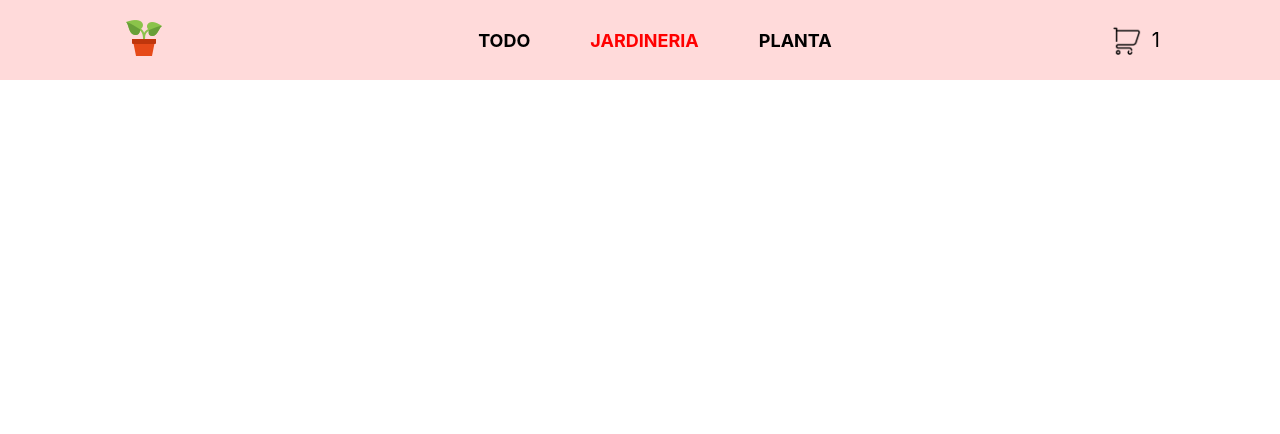
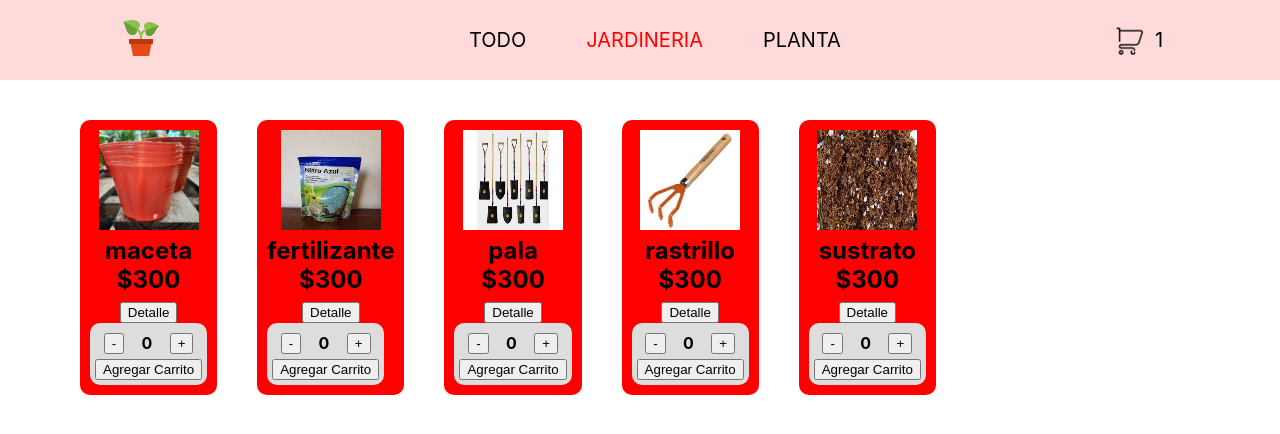
Before and after one commit to Roco210/proyecto-react, a React (Create React App) app: page /category/jardineria in a window 1280 px wide. Shown: the top 434 px of the page. Built offline with nearby package versions, Linux system fonts and the light colour scheme.

Commit message:
pre entregable 2 re entrega+ ricarod javier fernandez

```diff
--- a/src/components/DataBase/DataBase.js
+++ b/src/components/DataBase/DataBase.js
@@ -1,16 +1,17 @@
 
 const DataBase = [
         {id:1,name:'jazmin',category:"planta",price:300, description:'planta de exterior muy grande',stock:5,image:"https://th.bing.com/th/id/R.dd3805ba64d77c6040979ad264b126de?rik=sLa5TJ9LBRzwfA&riu=http%3a%2f%2fhablemosdeflores.com%2fwp-content%2fuploads%2f2017%2f06%2fjazmin.jpg&ehk=%2bYre%2fpfNZo9hERCVjAG6vMWLF97S1r8VXov8z1R7rPU%3d&risl=&pid=ImgRaw&r=0"},
-        {id:2,name:'rosa',category:"planta",price:300,description:'planta de hermoso color',stock:6,image:"./images/rosa.jpg"},
-        {id:3,name:'margarita',category:"planta",price:300,description:'planta ideal para decorar',stock:7,image:"./images/margarita.jpg"},
-        {id:4,name:'alegria',category:"planta",price:300,description:'alegria completa en tu hogar',stock:8,image:"./images/alegria.jpg"},
-        {id:5,name:'tulipan',category:"planta",price:300,description:'de holanda a tu hogar',stock:9,image:"./images/tulipan.jpg"},
-        {id:6,name:'maceta ',category:"jardineria",price:300,description:'capacidad de 20lts',stock:10,image:"./images/maceta.jpg"},
-        {id:7,name:'fertilizante',category:"jardineria",price:300,description:'aliado ideal para el crecimiento de tus plantas',stock:11,image:"./images/ferti.jpg"},
-        {id:8,name:'pala',category:"jardineria",price:300,description:'herramienta para hacer pozos',stock:12,image:"./images/pala.jpg"},
-        {id:9,name:'rastrillo',category:"jardineria",price:300,description:'limpia las hojas de tu patio',stock:13,image:"./images/rastrillo.jpg"},
-        {id:10,name:'sustrato',category:"jardineria",price:300,description:'tierra ideal para el desarrollo de tus plantas',stock:14,image:"./images/sustrato.jpg"}
+        {id:2,name:'rosa',category:"planta",price:300,description:'planta de hermoso color',stock:6,image:"../images/rosa.jpg"},
+        {id:3,name:'margarita',category:"planta",price:300,description:'planta ideal para decorar',stock:7,image:"../images/margarita.jpg"},
+        {id:4,name:'alegria',category:"planta",price:300,description:'alegria completa en tu hogar',stock:8,image:"../images/alegria.jpg"},
+        {id:5,name:'tulipan',category:"planta",price:300,description:'de holanda a tu hogar',stock:9,image:"../images/tulipan.jpg"},
+        {id:6,name:'maceta ',category:"jardineria",price:300,description:'capacidad de 20lts',stock:10,image:"../images/maceta.jpg"},
+        {id:7,name:'fertilizante',category:"jardineria",price:300,description:'aliado ideal para el crecimiento de tus plantas',stock:11,image:"../images/ferti.jpg"},
+        {id:8,name:'pala',category:"jardineria",price:300,description:'herramienta para hacer pozos',stock:12,image:"../images/pala.jpg"},
+        {id:9,name:'rastrillo',category:"jardineria",price:300,description:'limpia las hojas de tu patio',stock:13,image:"../images/rastrillo.jpg"},
+        {id:10,name:'sustrato',category:"jardineria",price:300,description:'tierra ideal para el desarrollo de tus plantas',stock:14,image:"../images/sustrato.jpg"}
         ]
+
 ;
 
 export default DataBase;
--- a/src/components/Item/style.css
+++ b/src/components/Item/style.css
@@ -3,10 +3,10 @@
     background-color: red;
     padding: 10px;
     display: flex;
+    flex-direction: column;
     display: table-column;
     text-align: center;
     border-radius: 10px;
-
 }
 .card > a> img{
     height: 100px;
@@ -14,9 +14,10 @@
 
 }
 
-a{
+.card > a{
     text-decoration: none;
-    font-size: large;
+    font-size: x-large;
     font-weight: bold;
+    color: black;
 
 }
--- a/src/components/ItemDetail/ItemDetail.jsx
+++ b/src/components/ItemDetail/ItemDetail.jsx
@@ -5,7 +5,7 @@ const ItemDetail = ({prod}) => {
   console.log(prod.price)
   return (
     <div className="cardDetail">
-      <img src= {`.${prod.image}`} alt={prod.name} />
+      <img src= {`../${prod.image}`} alt={prod.name} />
       <h1>{prod.name}</h1>
       <p>{prod.description}</p>
       <h3>$ {prod.price} </h3>
--- a/src/components/NavBar/NavBar.jsx
+++ b/src/components/NavBar/NavBar.jsx
@@ -14,8 +14,8 @@ const NavBar = () => {
             <ul className="lista">
 
                 <li><NavLink to="/" className={({ isActive }) => isActive ? "active": "inactive"}>TODO</NavLink></li>
-                <li><NavLink to="category/jardineria" className={({ isActive }) => isActive ? "active": "inactive"}>JARDINERIA</NavLink></li>
-                <li><NavLink to="category/planta" className={({ isActive }) => isActive ? "active": "inactive"}>PLANTA</NavLink></li>
+                <li><NavLink to="/category/jardineria" className={({ isActive }) => isActive ? "active": "inactive"}>JARDINERIA</NavLink></li>
+                <li><NavLink to="/category/planta" className={({ isActive }) => isActive ? "active": "inactive"}>PLANTA</NavLink></li>
             </ul>
         </div>
         <div><CartWidget/></div>
--- a/src/pages/ItemListContainer/ItemListContainer.jsx
+++ b/src/pages/ItemListContainer/ItemListContainer.jsx
@@ -18,7 +18,7 @@ const ItemListContainer = ({greeting}) => {
   useEffect (()=>{
     getProduct.then((response)=>{
       if(category){
-        const filtradoCat = products.filter((p)=>p.category===category)
+        const filtradoCat = response.filter((p)=>p.category===category)
         setProducts(filtradoCat)
       }else(setProducts(response))
     })
```
